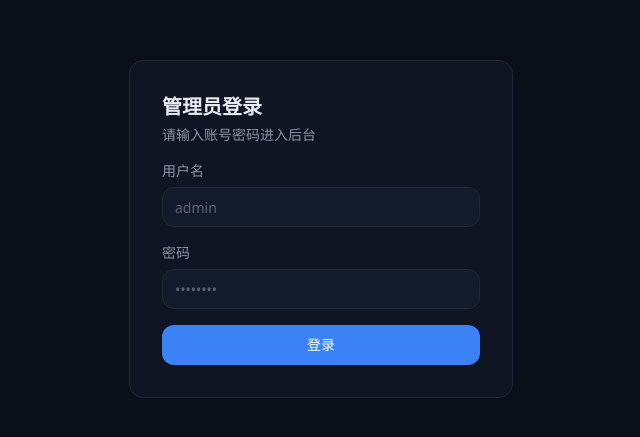
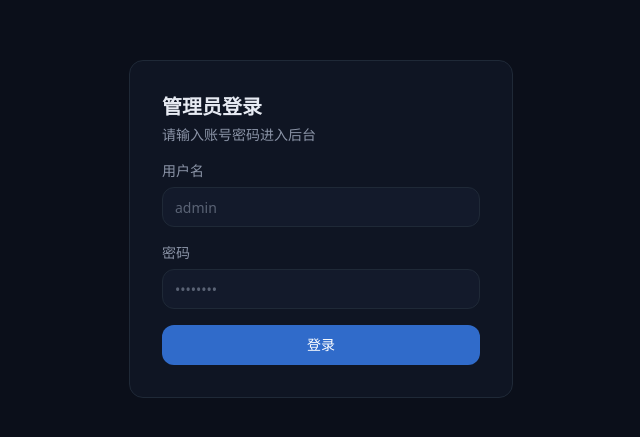
Before and after one commit to Leaton036/personal-website, a React (Vite) app: page /admin/login in a window 1280 px wide. Shown: the part 171-608 px from the top of the page, without its empty margins (319-959 px from the left). Built offline with nearby package versions, Linux system fonts and the light colour scheme.

Commit message:
fix: 修复按钮对比度达 AA（白字按钮改用深一号强调色）

```diff
--- a/src/App.tsx
+++ b/src/App.tsx
@@ -3,6 +3,17 @@ import { BrowserRouter } from 'react-router-dom'
 import { Starfield } from '@/components/starfield/Starfield'
 import { useSiteSettings } from '@/hooks/useSiteSettings'
 import { AppRoutes } from './router'
+
+/** 将十六进制颜色按比例压暗（用于派生按钮实底色，保证白字对比度达 AA） */
+function darken(hex: string, amount = 0.18): string {
+  const m = /^#?([0-9a-f]{6})$/i.exec(hex.trim())
+  if (!m) return '#2563eb'
+  const n = parseInt(m[1], 16)
+  const r = Math.round(((n >> 16) & 255) * (1 - amount))
+  const g = Math.round(((n >> 8) & 255) * (1 - amount))
+  const b = Math.round((n & 255) * (1 - amount))
+  return `#${((r << 16) | (g << 8) | b).toString(16).padStart(6, '0')}`
+}
 
 export default function App() {
   const settings = useSiteSettings()
@@ -11,6 +22,7 @@ export default function App() {
   useEffect(() => {
     if (!settings) return
     document.documentElement.style.setProperty('--color-accent', settings.accentColor)
+    document.documentElement.style.setProperty('--color-accent-strong', darken(settings.accentColor))
     if (settings.siteName) document.title = settings.siteName
   }, [settings])
 
--- a/src/components/ui/Button.tsx
+++ b/src/components/ui/Button.tsx
@@ -9,10 +9,10 @@ interface ButtonProps extends ButtonHTMLAttributes<HTMLButtonElement> {
 }
 
 const variantClasses: Record<ButtonVariant, string> = {
-  primary: 'bg-accent text-white hover:bg-accent/85',
+  primary: 'bg-accent-strong text-white hover:bg-accent-strong/85',
   secondary: 'bg-surface text-text border border-border hover:bg-border/50',
   ghost: 'text-muted hover:text-text hover:bg-surface',
-  danger: 'bg-red-500 text-white hover:bg-red-500/85',
+  danger: 'bg-red-600 text-white hover:bg-red-600/85',
 }
 
 const sizeClasses: Record<ButtonSize, string> = {
--- a/src/index.css
+++ b/src/index.css
@@ -7,6 +7,8 @@
   --color-text: #e6eaf2;
   --color-muted: #8b94a7;
   --color-accent: #3b82f6;
+  /* 深一号强调色：用于实底按钮背景，保证白字对比度达 AA */
+  --color-accent-strong: #2563eb;
   --color-border: #1f2937;
 
   --radius-card: 14px;
--- a/src/pages/Home/index.tsx
+++ b/src/pages/Home/index.tsx
@@ -6,7 +6,7 @@ import type { Profile } from '@/types'
 
 // CTA 按钮统一样式，保证三个按钮视觉一致
 const primaryLinkClass =
-  'inline-flex h-12 items-center justify-center gap-2 rounded-xl bg-accent px-6 text-base font-medium text-white transition-colors hover:bg-accent/85'
+  'inline-flex h-12 items-center justify-center gap-2 rounded-xl bg-accent-strong px-6 text-base font-medium text-white transition-colors hover:bg-accent-strong/85'
 const secondaryLinkClass =
   'inline-flex h-12 items-center justify-center gap-2 rounded-xl border border-border bg-surface px-6 text-base font-medium text-text transition-colors hover:border-accent/40 hover:bg-border/40'
 
```
